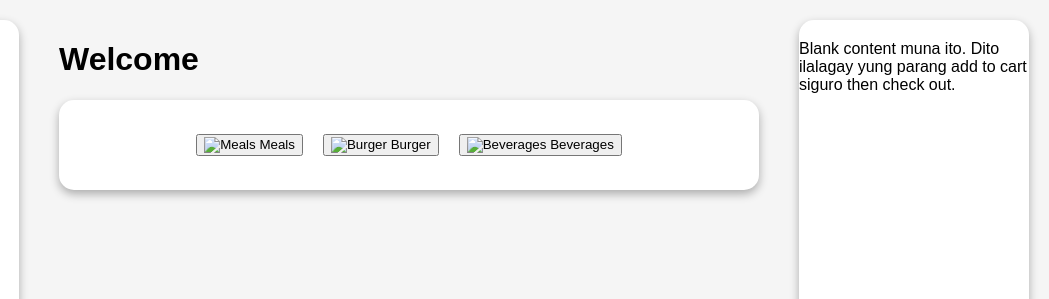
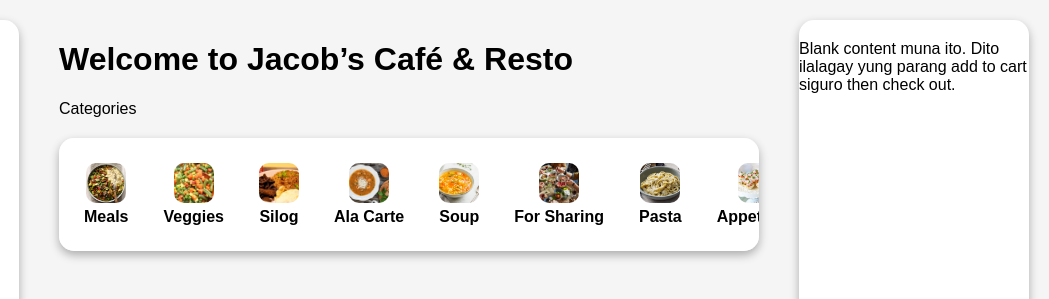
Before and after one commit to pasion-285567/Capstone_Jacobs, a plain HTML site: page index.html in a window 1280 px wide. Shown: the top 299 px of the page, 231-1280 px from the left. Drawn offline with Linux system fonts and the light colour scheme.

Commit message:
added categories

```diff
--- a/index.html
+++ b/index.html
@@ -7,6 +7,8 @@
     <title>Document</title>
     <link rel="stylesheet" href="styles/default.css">
     <link rel="stylesheet" href="styles/categories.css">
+    <link rel="stylesheet" href="styles/sidebar.css">
+    <link rel="stylesheet" href="styles/responsive-styles/480p.css">
 </head>
 
 <body>
@@ -28,19 +30,44 @@
 
     <div class="content">
         <div id="home" class="content-section">
-            <h1>Welcome</h1>
+            <h1>Welcome to Jacob’s Café & Resto</h1>
+            <span>Categories</span>
             <div class="category-placeholder">
                 <button class="ctgry-btn">
-                    <img src="#" alt="Meals">
+                    <img src="images/categories/meals.jpg" alt="Meals w/ Rice">
                     <span>Meals</span>
                 </button>
                 <button class="ctgry-btn">
-                    <img src="#" alt="Burger">
-                    <span>Burger</span>
+                    <img src="images/categories/veggies.jpg" alt="Veggies">
+                    <span>Veggies</span>
                 </button>
                 <button class="ctgry-btn">
-                    <img src="#" alt="Beverages">
-                    <span>Beverages</span>
+                    <img src="images/categories/silog.jpg" alt="Silog">
+                    <span>Silog</span>
+                </button>
+                <button class="ctgry-btn">
+                    <img src="images/categories/alacarte.jpg" alt="Ala Carte">
+                    <span>Ala Carte</span>
+                </button>
+                <button class="ctgry-btn">
+                    <img src="images/categories/soup.jpg" alt="Soup">
+                    <span>Soup</span>
+                </button>
+                <button class="ctgry-btn">
+                    <img src="images/categories/forsharing.jpg" alt="For Sharing">
+                    <span>For Sharing</span>
+                </button>
+                <button class="ctgry-btn">
+                    <img src="images/categories/pasta.jpg" alt="Pasta">
+                    <span>Pasta</span>
+                </button>
+                <button class="ctgry-btn">
+                    <img src="images/categories/appetizer.jpg" alt="Appetizers">
+                    <span>Appetizers</span>
+                </button>
+                <button class="ctgry-btn">
+                    <img src="images/categories/drinks.jpg" alt="Drinks">
+                    <span>Drinks</span>
                 </button>
             </div>
         </div>
--- a/styles/categories.css
+++ b/styles/categories.css
@@ -1,7 +1,7 @@
 .category-placeholder {
     position: relative;
-    width: 100%;
-    height: 90px;
+    width: auto;
+    height: auto;
     background: white;
     color: black;
     border-radius: 15px;
@@ -9,8 +9,57 @@
     box-shadow: 0 4px 10px rgba(0, 0, 0, 0.3);
     display: flex;
     align-items: center;
+    gap: 15px;
+    padding: 15px;
+    overflow-x: auto;
+    white-space: nowrap;
+    scrollbar-width: thin;
+    scrollbar-color: #ccc transparent;
+}
+
+.category-placeholder::-webkit-scrollbar {
+    height: 8px;
+}
+
+.category-placeholder::-webkit-scrollbar-thumb {
+    background: #aaa;
+    border-radius: 10px;
+}
+
+.category-placeholder::-webkit-scrollbar-track {
+    background: transparent;
+}
+
+.ctgry-btn {
+    background: none;
+    border: none;
+    display: inline-flex;
+    flex-direction: column;
+    align-items: center;
     justify-content: center;
-    font-size: 18px;
+    cursor: pointer;
+    padding: 10px;
+    transition: 0.3s;
+    flex: 0 0 auto;
+}
+
+.ctgry-btn img {
+    width: 40px;
+    height: 40px;
+    object-fit: cover;
+    border-radius: 10px;
+}
+
+.ctgry-btn span {
+    margin-top: 5px;
+    font-size: 16px;
     font-weight: bold;
-    gap: 20px
+    color: black;
 }
+
+.ctgry-btn:hover {
+    transform: scale(1.1);
+    background-color: #BA8E4A;
+    border-radius: 10px;
+    color:white;
+}
--- a/styles/default.css
+++ b/styles/default.css
@@ -4,81 +4,6 @@ body {
     background: whitesmoke;
     color: white;
     padding: auto;
-}
-
-.left-sidebar, .right-sidebar {
-    position: fixed;
-    top: 20px;
-    width: 230px;
-    height: 90vh;
-    background: white;
-    color: black;
-    border-radius: 15px;
-    padding-top: 20px;
-    box-shadow: 0 4px 10px rgba(0, 0, 0, 0.3);
-    display: flex;
-    flex-direction: column;
-    align-items: center;
-}
-
-.left-sidebar {
-    left: 20px;
-}
-
-.right-sidebar {
-    right: 20px;
-}
-
-
-.left-sidebar img {
-    width: 50%;
-    display: block;
-    margin: 0 auto;
-    border-radius: 100px;
-}
-
-.left-sidebar span {
-    display: block;
-    text-align: center;
-    margin: 10px auto;
-    color: #BA8E4A;
-    font-family: 'Cooper Black';
-    font-size: 18px;
-}
-
-.menu {
-    position: relative;
-    display: flex;
-    flex-direction: column;
-    width: 100%;
-    align-items: center;
-    margin-top: 10px;
-}
-
-.menu a {
-    display: block;
-    padding: 15px;
-    color: black;
-    text-decoration: none;
-    font-size: 16px;
-    font-weight: bold;
-    width: 80%;
-    text-align: center;
-    position: relative;
-    z-index: 2;
-    transition: 0.3s;
-    border-radius: 10px;
-}
-
-.active-indicator {
-    position: absolute;
-    width: 80%;
-    height: 40px;
-    background: #BA8E4A;
-    border-radius: 10px;
-    transition: top 0.3s ease-in-out, height 0.2s ease-in-out;
-    left: 10%;
-    z-index: 1;
 }
 
 .content {
--- /dev/null
+++ b/styles/responsive-styles/480p.css
@@ -0,0 +1,3 @@
+@media (max-width: 480px)  {
+
+}
--- /dev/null
+++ b/styles/sidebar.css
@@ -0,0 +1,74 @@
+.left-sidebar, .right-sidebar {
+    position: fixed;
+    top: 20px;
+    width: 230px;
+    height: 90vh;
+    background: white;
+    color: black;
+    border-radius: 15px;
+    padding-top: 20px;
+    box-shadow: 0 4px 10px rgba(0, 0, 0, 0.3);
+    display: flex;
+    flex-direction: column;
+    align-items: center;
+}
+
+.left-sidebar {
+    left: 20px;
+}
+
+.right-sidebar {
+    right: 20px;
+}
+
+
+.left-sidebar img {
+    width: 50%;
+    display: block;
+    margin: 0 auto;
+    border-radius: 100px;
+}
+
+.left-sidebar span {
+    display: block;
+    text-align: center;
+    margin: 10px auto;
+    color: #BA8E4A;
+    font-family: 'Cooper Black';
+    font-size: 18px;
+}
+
+.menu {
+    position: relative;
+    display: flex;
+    flex-direction: column;
+    width: 100%;
+    align-items: center;
+    margin-top: 10px;
+}
+
+.menu a {
+    display: block;
+    padding: 15px;
+    color: black;
+    text-decoration: none;
+    font-size: 16px;
+    font-weight: bold;
+    width: 80%;
+    text-align: center;
+    position: relative;
+    z-index: 2;
+    transition: 0.3s;
+    border-radius: 10px;
+}
+
+.active-indicator {
+    position: absolute;
+    width: 80%;
+    height: 40px;
+    background: #BA8E4A;
+    border-radius: 10px;
+    transition: top 0.3s ease-in-out, height 0.2s ease-in-out;
+    left: 10%;
+    z-index: 1;
+}
```
Also changed, not shown: images/categories/alacarte.jpg (added), images/categories/appetizer.jpg (added), images/categories/drinks.jpg (added), images/categories/forsharing.jpg (added), images/categories/meals.jpg (added), images/categories/pasta.jpg (added), images/categories/silog.jpg (added), images/categories/soup.jpg (added), images/categories/veggies.jpg (added).
